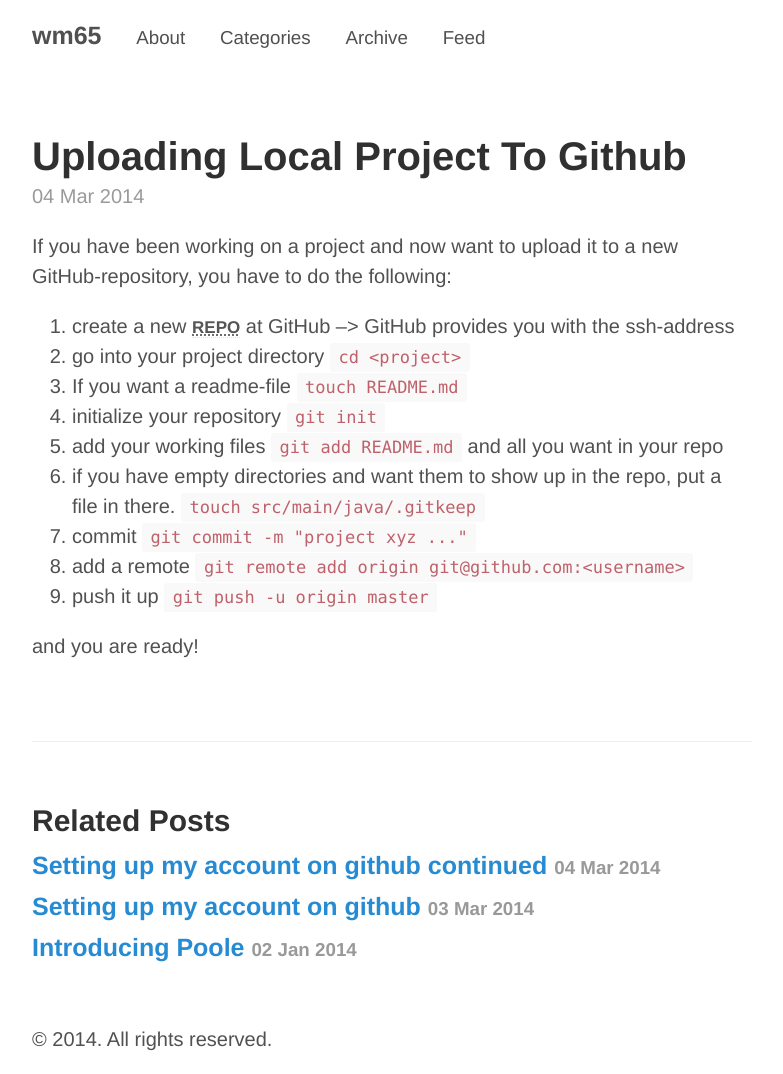
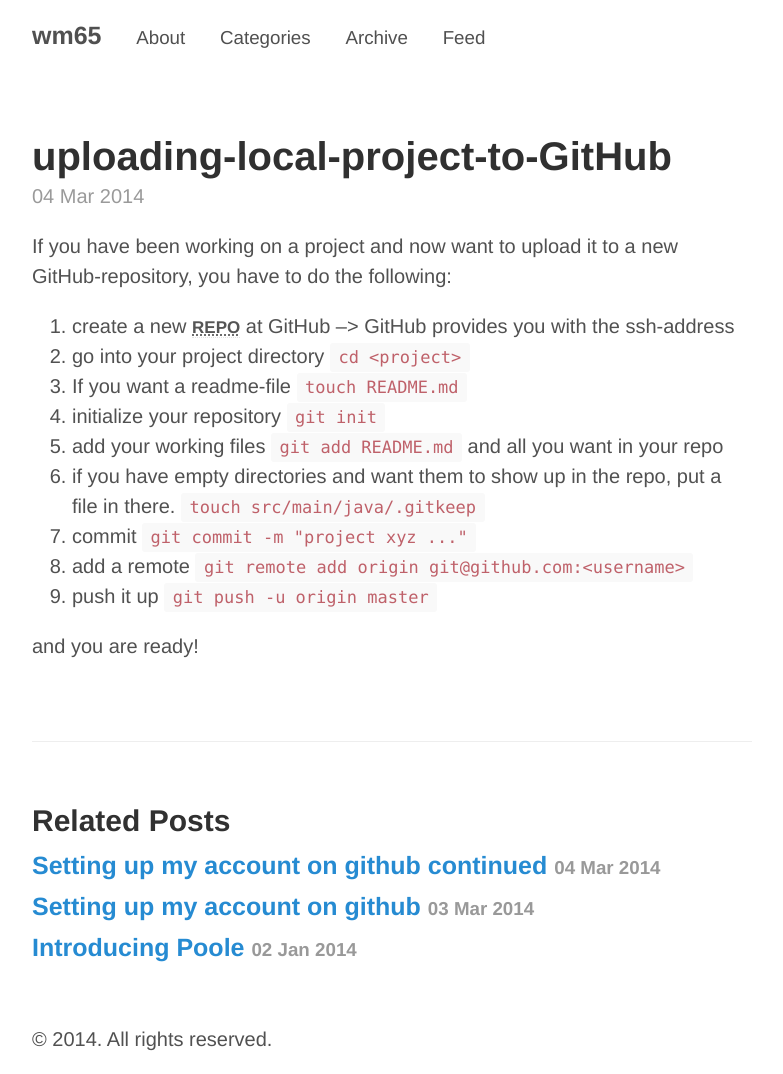
Before and after one commit to wm65/wm65.github.io, a Jekyll site: the page built from _posts/2014-03-04-uploading-local-project-to-GitHub.md, in a window 1280 px wide. Shown: the whole page, without its empty margins (248-1031 px from the left). Built offline with Jekyll 4.4.1, drawn with Linux system fonts in a browser that asks for light colours; Markdown is read by kramdown in place of the engine named in the settings; part of the change alters nothing that is shown.

```diff
--- a/_posts/2014-03-04-uploading-local-project-to-GitHub.md
+++ b/_posts/2014-03-04-uploading-local-project-to-GitHub.md
@@ -1,5 +1,6 @@
 ---
 layout: post
+title: uploading-local-project-to-GitHub
 categories: [git]
 ---
 
```
